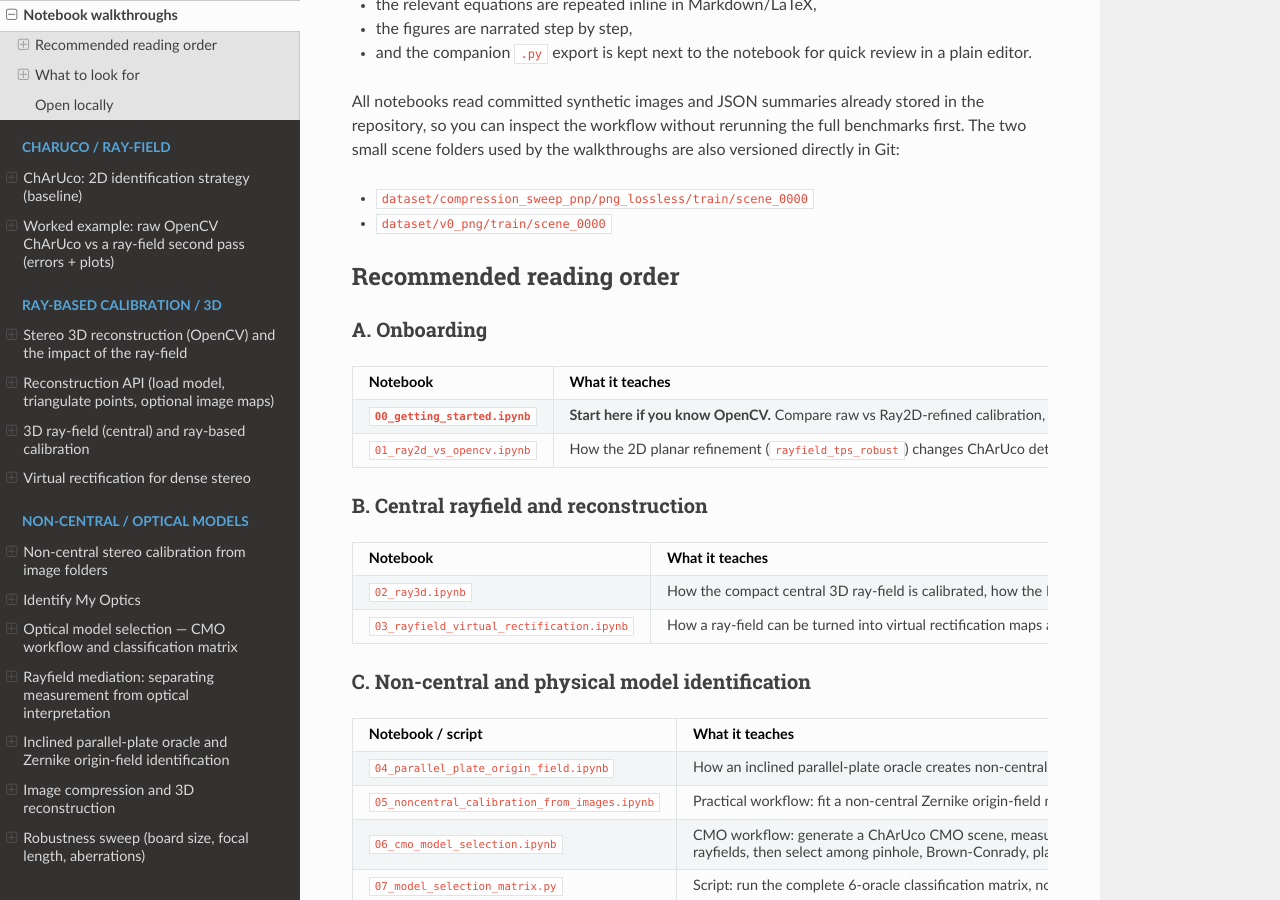
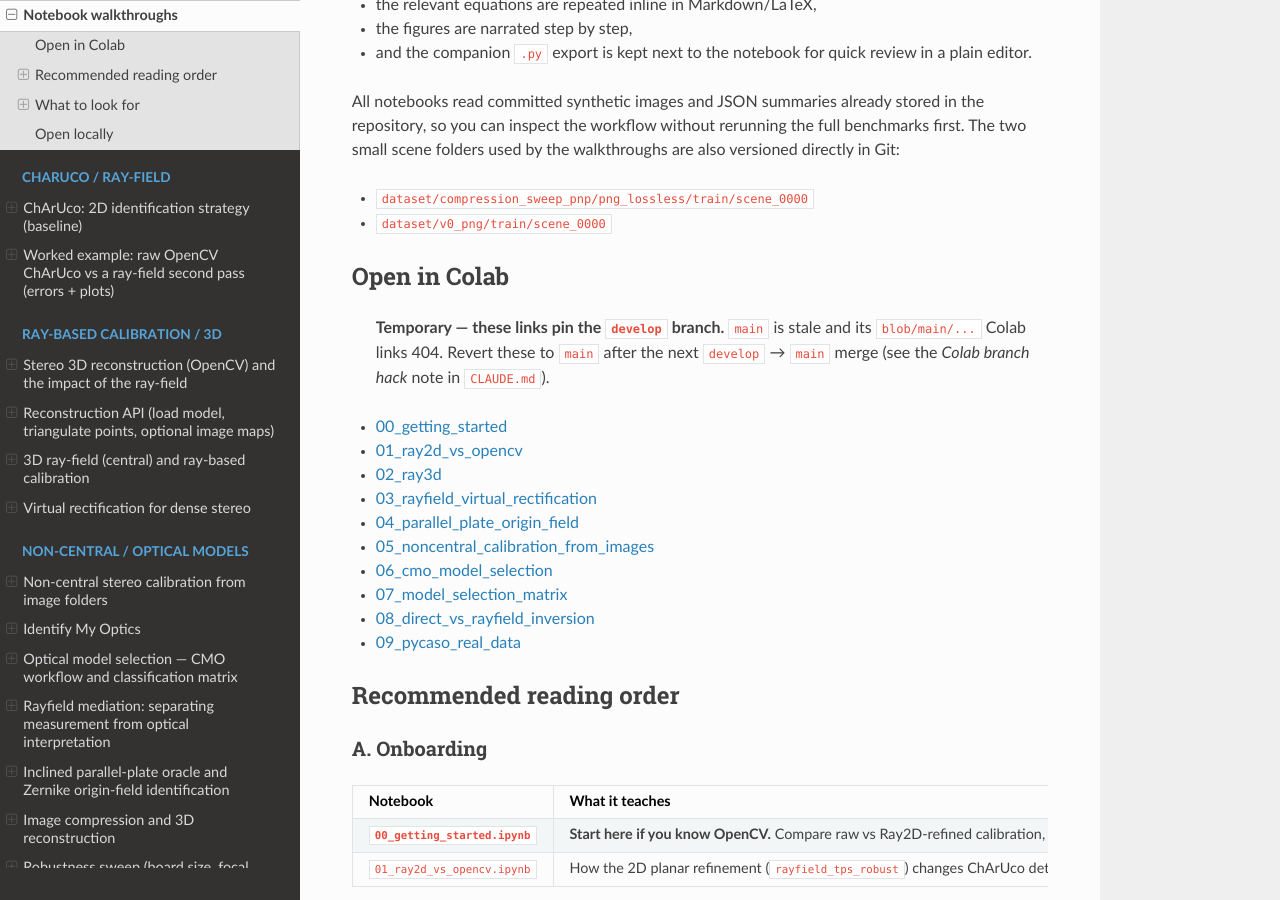
Before and after one commit to jeffwitz/StereoComplex, a Sphinx documentation site: the page built from docs/NOTEBOOKS.md, in a window 1280 px wide and 900 px high, scrolled down 263 px. Built offline with Sphinx 7.4.7 and the Read the Docs theme 3.1.0, drawn with Linux system fonts in a browser that asks for light colours.

Commit message:
docs: force all notebook links to develop (Colab index + clone command)
main is stale and its blob/main Colab links 404. Until the next
develop -> main merge:

- docs/NOTEBOOKS.md gains an "Open in Colab" block with a blob/develop
  link for all 10 notebooks.
- the docs/TUTORIAL.md install snippet clones --branch develop.

Both carry a revert-after-merge note, consistent with the Colab branch
hack section in CLAUDE.md.

```diff
--- a/docs/NOTEBOOKS.md
+++ b/docs/NOTEBOOKS.md
@@ -16,6 +16,23 @@ versioned directly in Git:
 
 - `dataset/compression_sweep_pnp/png_lossless/train/scene_0000`
 - `dataset/v0_png/train/scene_0000`
+
+## Open in Colab
+
+> **Temporary — these links pin the `develop` branch.** `main` is stale and its
+> `blob/main/...` Colab links 404. Revert these to `main` after the next
+> `develop` → `main` merge (see the *Colab branch hack* note in `CLAUDE.md`).
+
+- [00_getting_started](https://colab.research.google.com/github/jeffwitz/StereoComplex/blob/develop/examples/notebooks/00_getting_started.ipynb)
+- [01_ray2d_vs_opencv](https://colab.research.google.com/github/jeffwitz/StereoComplex/blob/develop/examples/notebooks/01_ray2d_vs_opencv.ipynb)
+- [02_ray3d](https://colab.research.google.com/github/jeffwitz/StereoComplex/blob/develop/examples/notebooks/02_ray3d.ipynb)
+- [03_rayfield_virtual_rectification](https://colab.research.google.com/github/jeffwitz/StereoComplex/blob/develop/examples/notebooks/03_rayfield_virtual_rectification.ipynb)
+- [04_parallel_plate_origin_field](https://colab.research.google.com/github/jeffwitz/StereoComplex/blob/develop/examples/notebooks/04_parallel_plate_origin_field.ipynb)
+- [05_noncentral_calibration_from_images](https://colab.research.google.com/github/jeffwitz/StereoComplex/blob/develop/examples/notebooks/05_noncentral_calibration_from_images.ipynb)
+- [06_cmo_model_selection](https://colab.research.google.com/github/jeffwitz/StereoComplex/blob/develop/examples/notebooks/06_cmo_model_selection.ipynb)
+- [07_model_selection_matrix](https://colab.research.google.com/github/jeffwitz/StereoComplex/blob/develop/examples/notebooks/07_model_selection_matrix.ipynb)
+- [08_direct_vs_rayfield_inversion](https://colab.research.google.com/github/jeffwitz/StereoComplex/blob/develop/examples/notebooks/08_direct_vs_rayfield_inversion.ipynb)
+- [09_pycaso_real_data](https://colab.research.google.com/github/jeffwitz/StereoComplex/blob/develop/examples/notebooks/09_pycaso_real_data.ipynb)
 
 ## Recommended reading order
 
```
Also changed, not shown: docs/TUTORIAL.md (+2 -1 lines).
